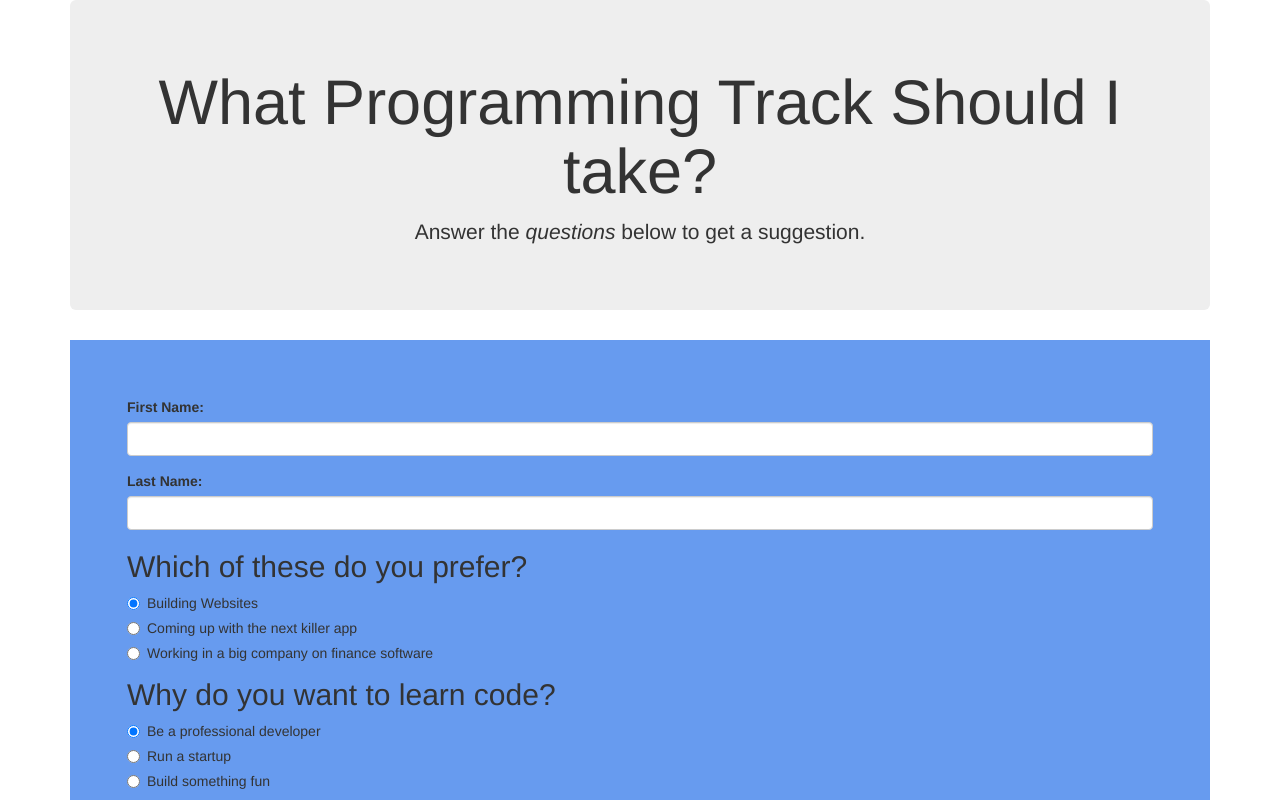
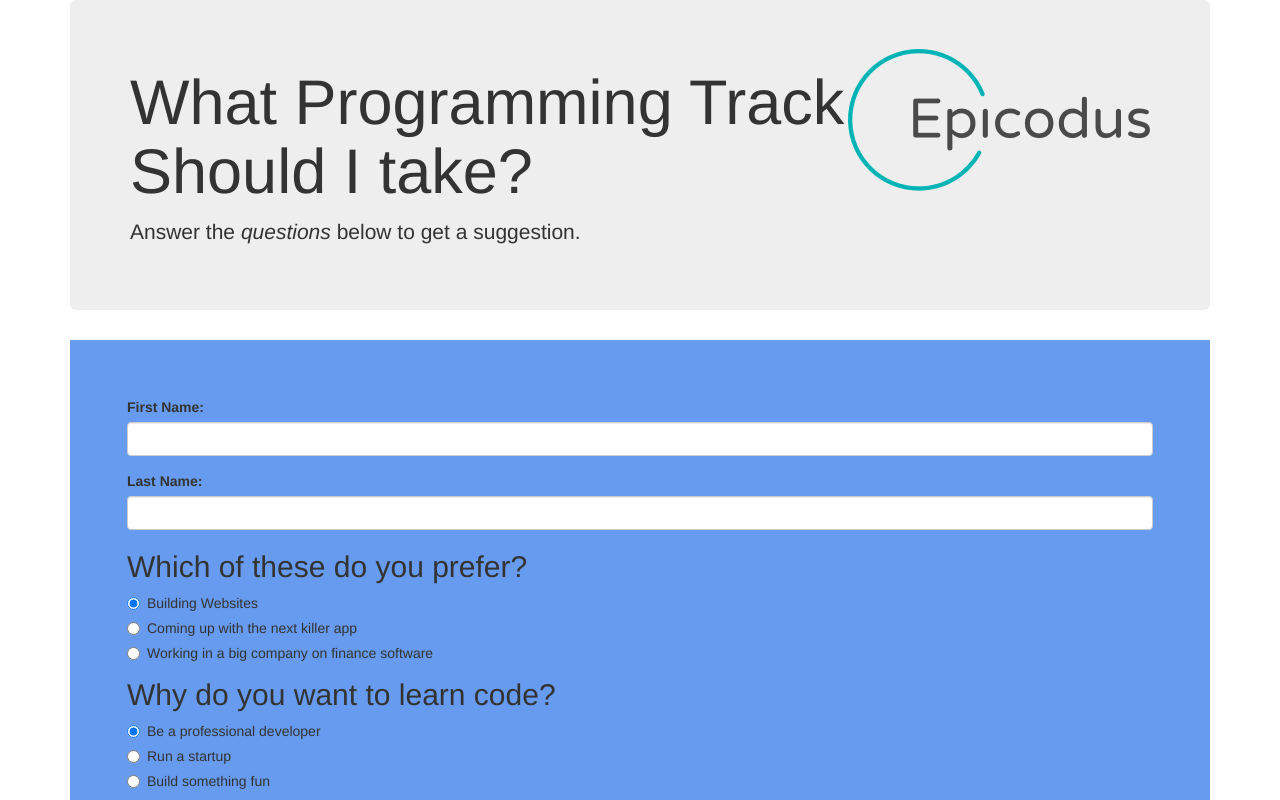
Before and after one commit to bartsw01/track-suggester-project, a plain HTML site: page test-radio.html in a window 1280 px wide. Shown: the top 800 px of the page. Drawn offline with Linux system fonts and the light colour scheme.

Commit message:
add epicodus.png to jumbotron class in test-radio.html with CSS float right for img.logo

```diff
--- a/css/styles.css
+++ b/css/styles.css
@@ -1,8 +1,16 @@
+.jumbotron {
+
+}
+
+
 .jumbotron h1{
-  text-align: center;
+  text-align: left;
 }
 .jumbotron p{
-  text-align: center;
+  text-align: left;
+}
+img.logo {
+  float:right;
 }
 #formSurvey{
   border: 3px;
--- a/test-radio.html
+++ b/test-radio.html
@@ -11,6 +11,7 @@
   <body>
     <div class="container">
       <div class="jumbotron">
+        <img class="logo" src="img/epicodus.png" alt="Epicodus Logo">
         <h1>What Programming Track Should I take?</h1>
         <p>Answer the <em>questions</em> below to get a suggestion.</p>
       </div>
```
